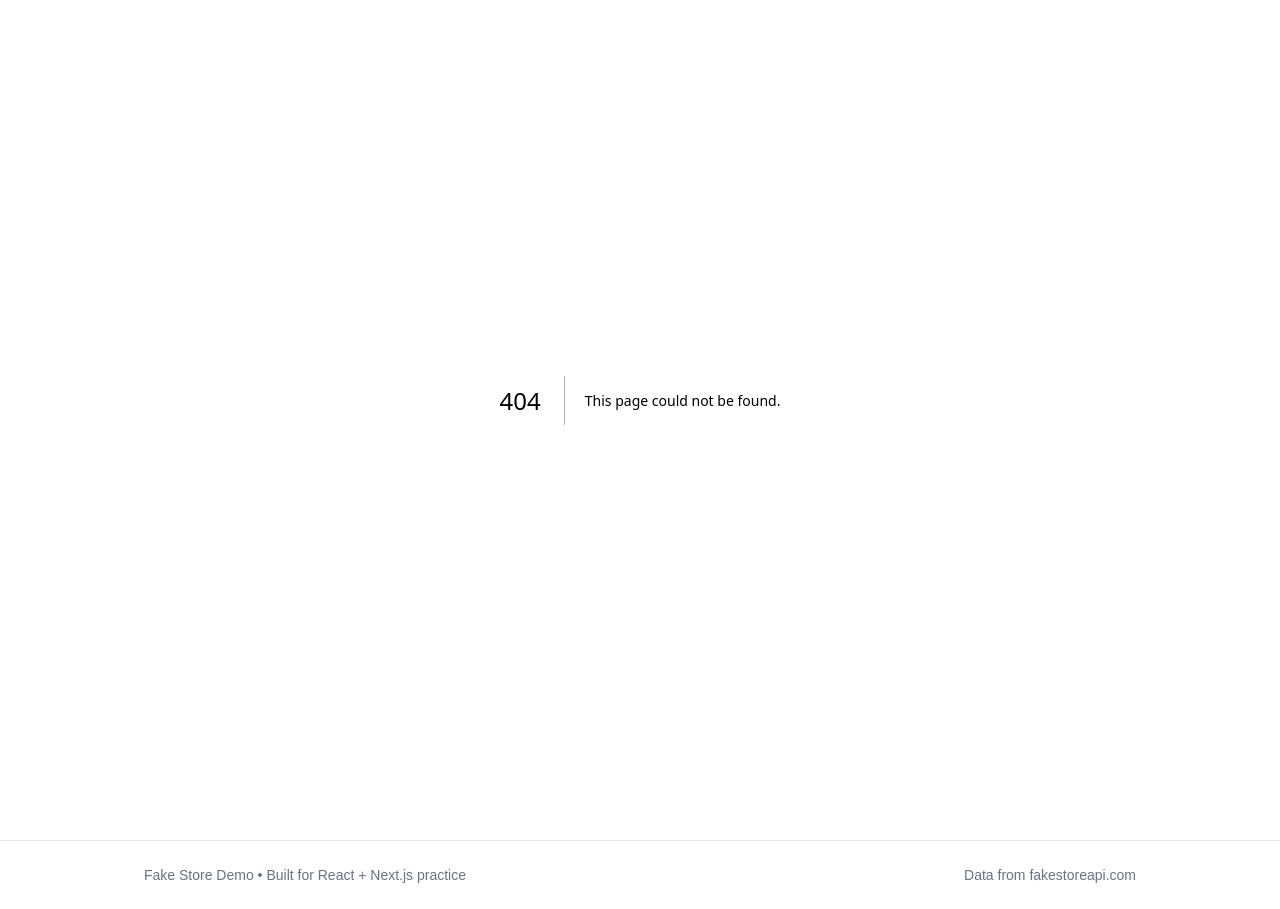
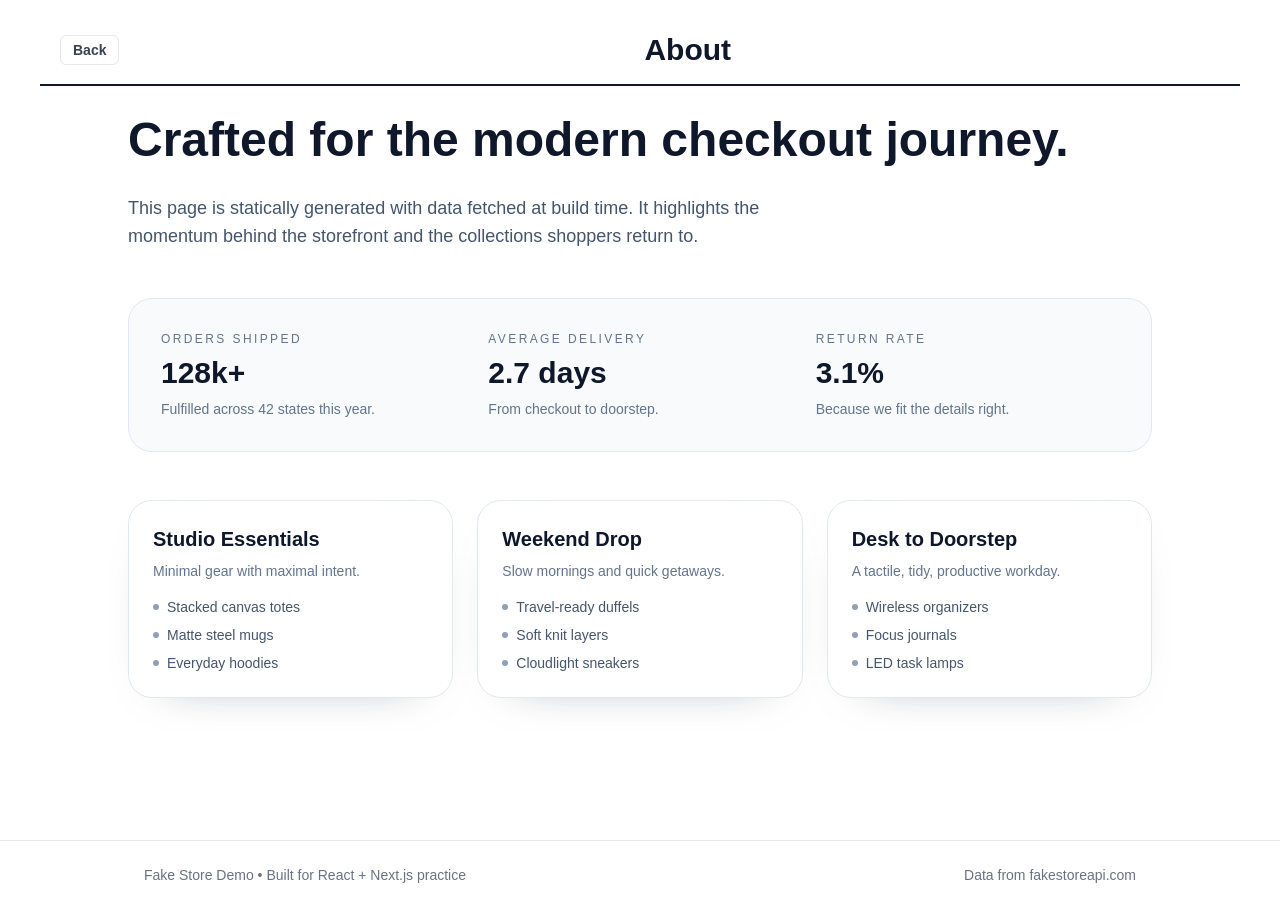
Before and after one commit to tobiasagyasta/next-demo-session-ts, a Next.js app: page /about in a window 1280 px wide. Before the commit this address had no page. Built offline with nearby package versions, Linux system fonts and the light colour scheme.

Commit message:
feat : initialized branch

```diff
--- /dev/null
+++ b/src/app/about/page.tsx
@@ -0,0 +1,120 @@
+// SSG PAGE
+export const dynamic = "force-static"; //This forces the page to be static
+import Header from "@/components/Header";
+
+type AboutStat = {
+  label: string;
+  value: string;
+  detail: string;
+};
+
+type CollectionSpotlight = {
+  name: string;
+  blurb: string;
+  items: string[];
+};
+
+const ABOUT_STATS: AboutStat[] = [
+  {
+    label: "Orders shipped",
+    value: "128k+",
+    detail: "Fulfilled across 42 states this year.",
+  },
+  {
+    label: "Average delivery",
+    value: "2.7 days",
+    detail: "From checkout to doorstep.",
+  },
+  {
+    label: "Return rate",
+    value: "3.1%",
+    detail: "Because we fit the details right.",
+  },
+];
+
+const COLLECTION_SPOTLIGHT: CollectionSpotlight[] = [
+  {
+    name: "Studio Essentials",
+    blurb: "Minimal gear with maximal intent.",
+    items: ["Stacked canvas totes", "Matte steel mugs", "Everyday hoodies"],
+  },
+  {
+    name: "Weekend Drop",
+    blurb: "Slow mornings and quick getaways.",
+    items: ["Travel-ready duffels", "Soft knit layers", "Cloudlight sneakers"],
+  },
+  {
+    name: "Desk to Doorstep",
+    blurb: "A tactile, tidy, productive workday.",
+    items: ["Wireless organizers", "Focus journals", "LED task lamps"],
+  },
+];
+
+async function getAboutContent() {
+  return {
+    stats: ABOUT_STATS,
+    spotlights: COLLECTION_SPOTLIGHT,
+    lastUpdated: "January 20, 2026",
+  };
+} //"Local" fetching only works for static pages
+
+const AboutPage = async () => {
+  const { stats, spotlights, lastUpdated } = await getAboutContent();
+
+  return (
+    <main className="min-h-screen bg-white py-4 text-slate-900 sm:px-10 ">
+      <Header title="About" showBack />
+
+      <section className="mx-auto flex w-full max-w-5xl flex-col gap-12">
+        <header className="space-y-6">
+          <h1 className="text-4xl font-semibold leading-tight sm:text-5xl">
+            Crafted for the modern checkout journey.
+          </h1>
+          <p className="max-w-2xl text-lg text-slate-600">
+            This page is statically generated with data fetched at build time.
+            It highlights the momentum behind the storefront and the collections
+            shoppers return to.
+          </p>
+        </header>
+
+        <section className="grid gap-6 rounded-3xl border border-slate-200 bg-slate-50 p-8 sm:grid-cols-3">
+          {stats.map((stat) => (
+            <div key={stat.label} className="space-y-2">
+              <p className="text-xs uppercase tracking-[0.2em] text-slate-500">
+                {stat.label}
+              </p>
+              <p className="text-3xl font-semibold text-slate-900">
+                {stat.value}
+              </p>
+              <p className="text-sm text-slate-500">{stat.detail}</p>
+            </div>
+          ))}
+        </section>
+
+        <section className="grid gap-6 lg:grid-cols-3">
+          {spotlights.map((spotlight) => (
+            <article
+              key={spotlight.name}
+              className="flex h-full flex-col gap-4 rounded-3xl border border-slate-200 bg-white p-6 shadow-[0_16px_50px_-40px_rgba(15,23,42,0.6)]"
+            >
+              <div>
+                <h2 className="text-xl font-semibold">{spotlight.name}</h2>
+                <p className="mt-2 text-sm text-slate-500">{spotlight.blurb}</p>
+              </div>
+              <ul className="space-y-2 text-sm text-slate-600">
+                {spotlight.items.map((item) => (
+                  <li key={item} className="flex items-center gap-2">
+                    <span className="h-1.5 w-1.5 rounded-full bg-slate-400" />
+                    <span>{item}</span>
+                  </li>
+                ))}
+              </ul>
+            </article>
+          ))}
+        </section>
+      </section>
+    </main>
+  );
+};
+
+export default AboutPage;
--- a/src/app/api/checkout/place-order/route.ts
+++ /dev/null
@@ -1,13 +0,0 @@
-import { NextResponse } from "next/server";
-import type { PlaceOrderPayload, PlaceOrderResponse } from "@/types/checkout";
-
-export async function POST(request: Request) {
-  const payload = (await request.json()) as PlaceOrderPayload;
-
-  const response: PlaceOrderResponse = {
-    success: Boolean(payload),
-    orderId: `demo-${Date.now()}`,
-  };
-
-  return NextResponse.json(response);
-}
--- a/src/app/contact-form/about/page.tsx
+++ /dev/null
@@ -1,7 +0,0 @@
-import React from "react";
-
-const About = () => {
-  return <div>About Contact!</div>;
-};
-
-export default About;
--- a/src/app/contact-form/page.tsx
+++ /dev/null
@@ -1,7 +0,0 @@
-import React from "react";
-
-const ContactForm = () => {
-  return <div>Contact!</div>;
-};
-
-export default ContactForm;
--- a/src/app/page.tsx
+++ b/src/app/page.tsx
@@ -1,4 +1,4 @@
-"use client";
+"use client"; //CSR Page
 
 import { useEffect, useState } from "react";
 import { ProductList } from "@/components/ProductList";
@@ -37,7 +37,7 @@ export default function Home() {
 
   return (
     <>
-      <Header title="Home" showSignUp showLogIn />
+      <Header title="Home" showSignUp showLogIn showAbout />
       <main className="mx-auto max-w-5xl px-4 py-8">
         <h1 className="mb-6 text-2xl font-bold sm:text-3xl">
           Fake Store Products
--- a/src/app/product/[number]/page.tsx
+++ b/src/app/product/[number]/page.tsx
@@ -1,4 +1,4 @@
-"use client";
+"use client"; // CSR page
 
 import { useEffect, useState } from "react";
 import { useParams, useRouter } from "next/navigation";
--- /dev/null
+++ b/src/app/ssr-product/[number]/page.tsx
@@ -0,0 +1,61 @@
+// SSR Page
+import Header from "@/components/Header";
+import { ProductCard } from "@/components/ProductCard";
+import ProductDetailsActions from "@/components/ProductDetailsActions";
+import type { Product } from "@/types/product";
+
+export const dynamic = "force-dynamic";
+
+type PageProps = {
+  params: Promise<{
+    number: string;
+  }>;
+};
+
+async function getProduct(number: string) {
+  const res = await fetch(`https://fakestoreapi.com/products/${number}`, {
+    cache: "no-store", // or "force-cache"
+    next: { revalidate: 60 }, // ISR-style
+  });
+
+  if (!res.ok) return null;
+  return (await res.json()) as Product;
+}
+export default async function SsrProductDetailsPage({ params }: PageProps) {
+  const { number } = await params;
+  const product = await getProduct(number);
+
+  return (
+    <>
+      <Header title={`Details for product ${number}`} showBack />
+      <main className="mx-auto max-w-3xl px-4 py-8">
+        <section className="mb-6 rounded-lg border border-gray-200 bg-gray-50 p-4 text-sm text-gray-700">
+          <p className="text-xs uppercase tracking-[0.2em] text-gray-500">
+            SSR spotlight
+          </p>
+          <p className="mt-2 font-semibold text-gray-900">
+            This page uses async server rendering.
+          </p>
+          <p className="mt-2">
+            We fetch the product on the server with{" "}
+            <code className="rounded bg-white px-1 py-0.5 text-xs">axios</code>{" "}
+            inside an async server component, so every request gets fresh data.
+          </p>
+        </section>
+
+        {!product && (
+          <p className="text-red-600">Error: Unable to load product.</p>
+        )}
+        {product && (
+          <div className="space-y-4">
+            <ProductCard product={product} />
+            <ProductDetailsActions
+              productId={number}
+              unitPrice={product.price}
+            />
+          </div>
+        )}
+      </main>
+    </>
+  );
+}
--- a/src/components/Header.tsx
+++ b/src/components/Header.tsx
@@ -11,6 +11,7 @@ type HeaderProps = {
   showSignUp?: boolean;
   showLogIn?: boolean;
   backHref?: string;
+  showAbout?: boolean;
 };
 
 export default function Header({
@@ -19,6 +20,7 @@ export default function Header({
   showSignUp = false,
   showLogIn = false,
   backHref = "/",
+  showAbout = false,
 }: HeaderProps) {
   const [userToken, setUserToken] = useState<UserToken | null>(null);
 
@@ -77,6 +79,15 @@ export default function Header({
       <h1 className="text-2xl text-center mx-auto font-bold sm:text-3xl">
         {title}
       </h1>
+      {showAbout && (
+        <Link
+          href="/about"
+          className="mr-4 rounded-md border font-bold border-gray-200 px-3 py-1 text-sm text-gray-700 hover:bg-gray-50"
+        >
+          About
+        </Link>
+      )}
+
       {userToken?.token && (
         <div className="ml-auto flex items-center gap-3 pr-4 text-sm">
           <span className="text-gray-700">Hi, {userToken.username}!</span>
--- /dev/null
+++ b/src/components/ProductDetailsActions.tsx
@@ -0,0 +1,40 @@
+"use client";
+
+import { useRouter } from "next/navigation";
+import { useState } from "react";
+import QuantitySelector from "@/components/QuantitySelector";
+
+type ProductDetailsActionsProps = {
+  productId: string;
+  unitPrice: number;
+};
+
+export default function ProductDetailsActions({
+  productId,
+  unitPrice,
+}: ProductDetailsActionsProps) {
+  const router = useRouter();
+  const [quantity, setQuantity] = useState(1);
+
+  return (
+    <div className="flex flex-wrap items-center gap-4">
+      <QuantitySelector
+        value={quantity}
+        min={1}
+        unitPrice={unitPrice}
+        onChange={(nextValue) => {
+          setQuantity(Math.max(1, nextValue));
+        }}
+      />
+      <button
+        type="button"
+        onClick={() => {
+          router.push(`/checkout/${productId}?qty=${quantity}`);
+        }}
+        className="rounded-md bg-gray-900 px-4 py-2 text-sm font-semibold text-white hover:bg-gray-800"
+      >
+        Checkout
+      </button>
+    </div>
+  );
+}
--- a/src/lib/helpers.ts
+++ b/src/lib/helpers.ts
@@ -34,3 +34,11 @@ export function formatCurrency(amount: number): string {
     currency: "USD",
   }).format(amount);
 }
+
+export function formatDate(date: Date): string {
+  return new Intl.DateTimeFormat("en-US", {
+    year: "numeric",
+    month: "long",
+    day: "numeric",
+  }).format(date);
+}
```
Also changed, not shown: src/types/product.ts (+12 -0 lines).
